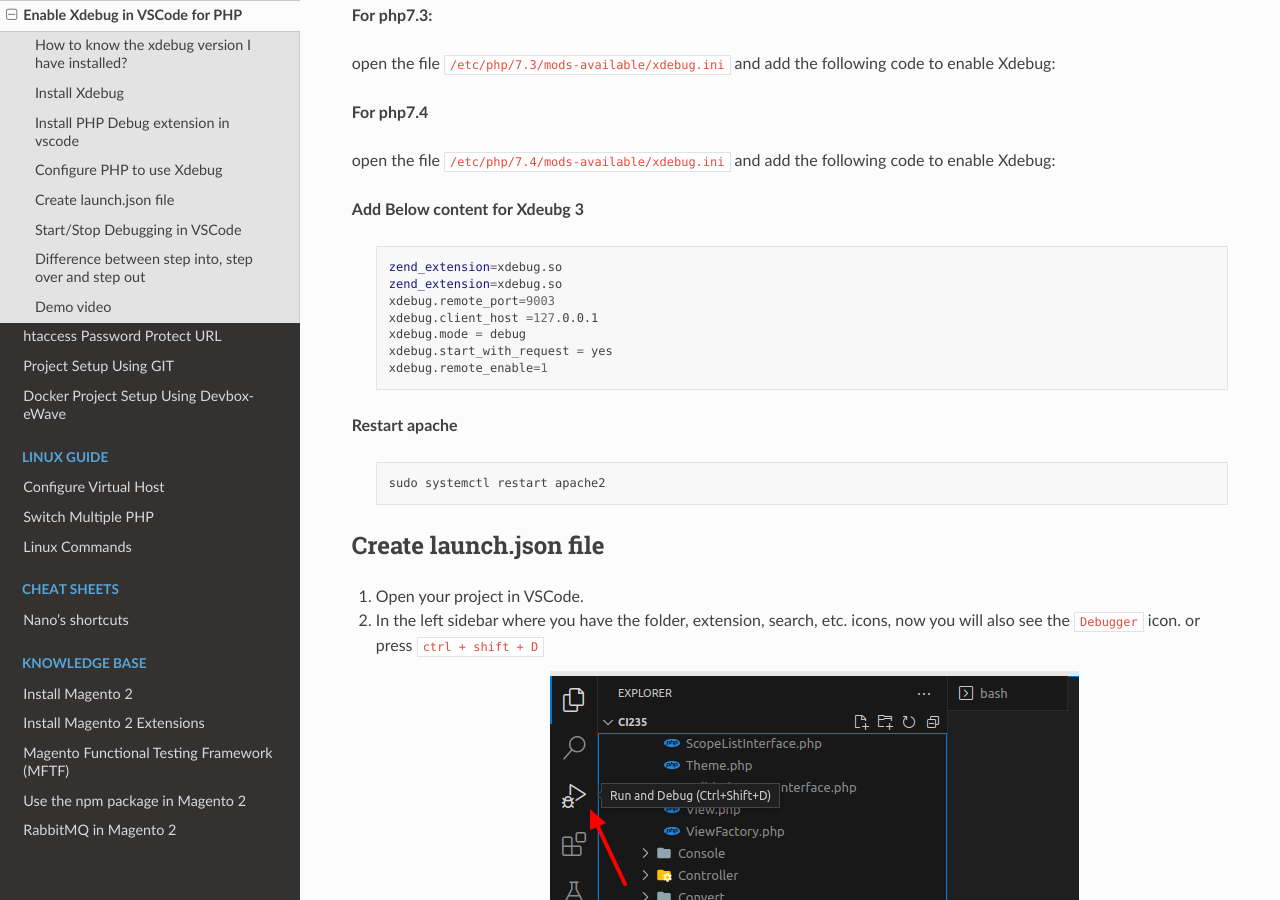
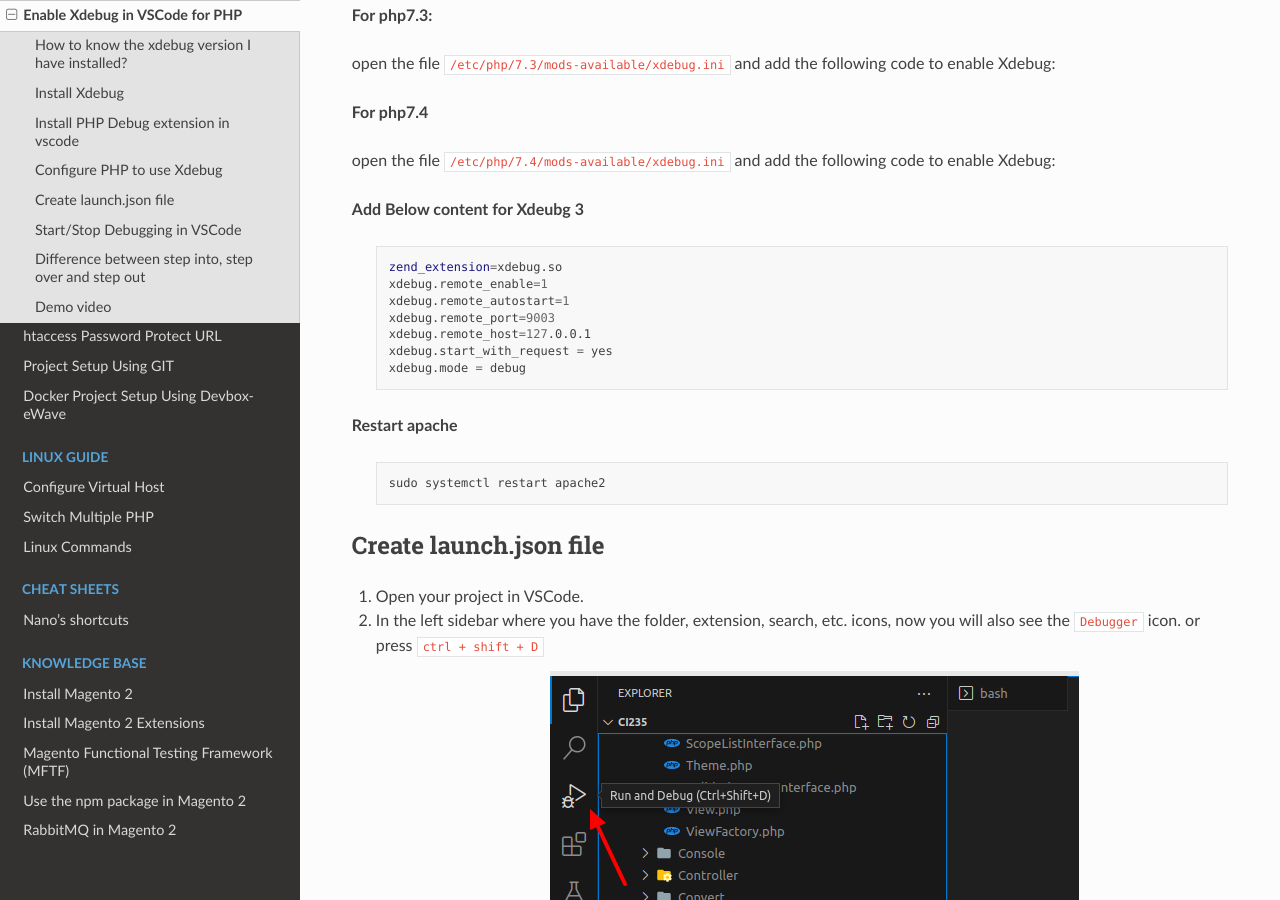
Before and after one commit to dipakp-logicrays/dipakp-docs, a Sphinx documentation site: the page built from docs/technical-guides/xdebug-vscode/index.rst, in a window 1280 px wide and 900 px high, scrolled down 1468 px. Built offline with Sphinx 7.4.7 and the Read the Docs theme 2.0.0, drawn with Linux system fonts in a browser that asks for light colours.

Commit message:
update xdebug configuration

```diff
--- a/docs/technical-guides/xdebug-vscode/index.rst
+++ b/docs/technical-guides/xdebug-vscode/index.rst
@@ -66,12 +66,12 @@
     .. code-block:: bash
 
         zend_extension=xdebug.so
-        zend_extension=xdebug.so
+        xdebug.remote_enable=1
+        xdebug.remote_autostart=1
         xdebug.remote_port=9003
-        xdebug.client_host =127.0.0.1
+        xdebug.remote_host=127.0.0.1
+        xdebug.start_with_request = yes
         xdebug.mode = debug
-        xdebug.start_with_request = yes
-        xdebug.remote_enable=1
 
 **Restart apache**
 
```
